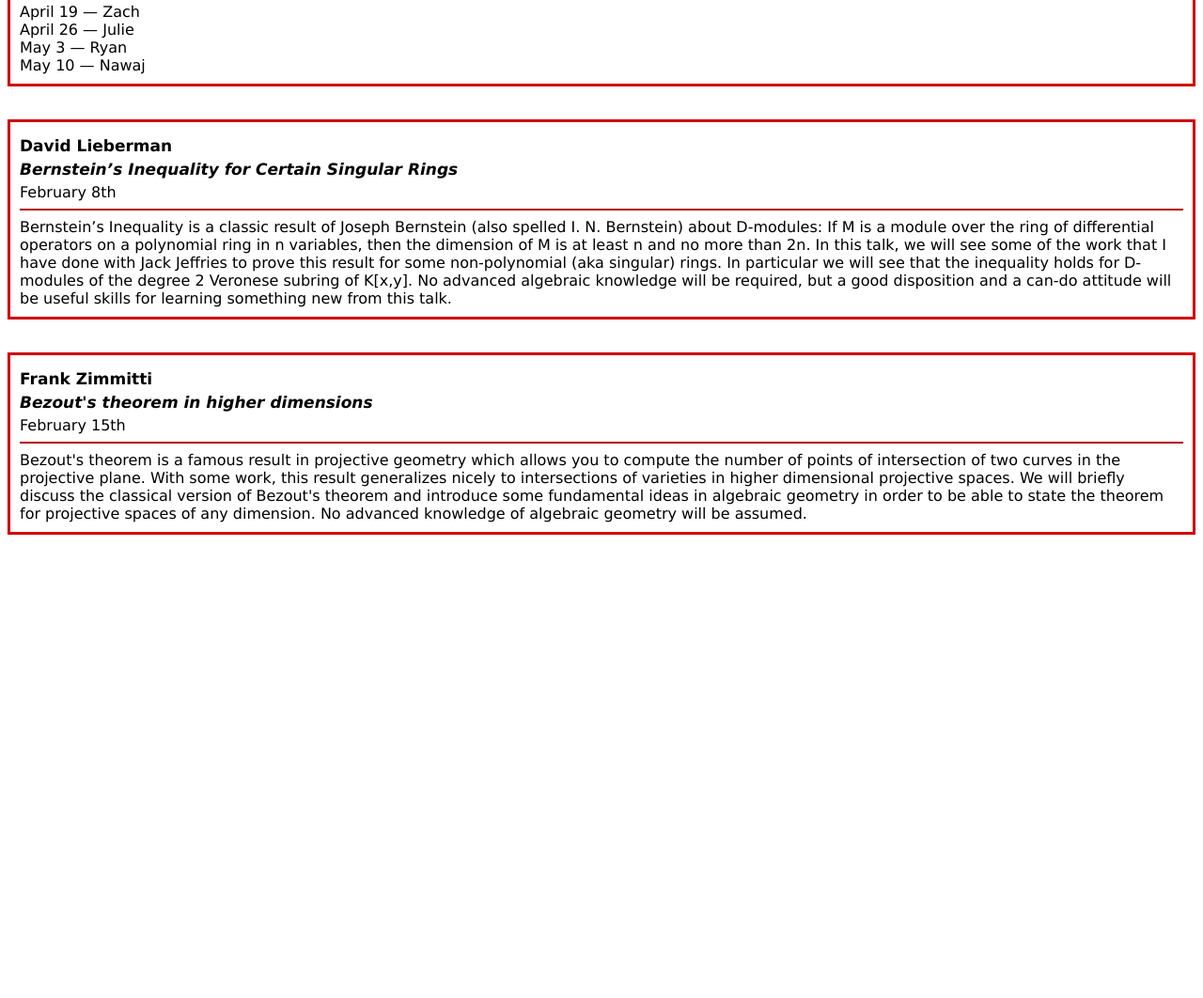
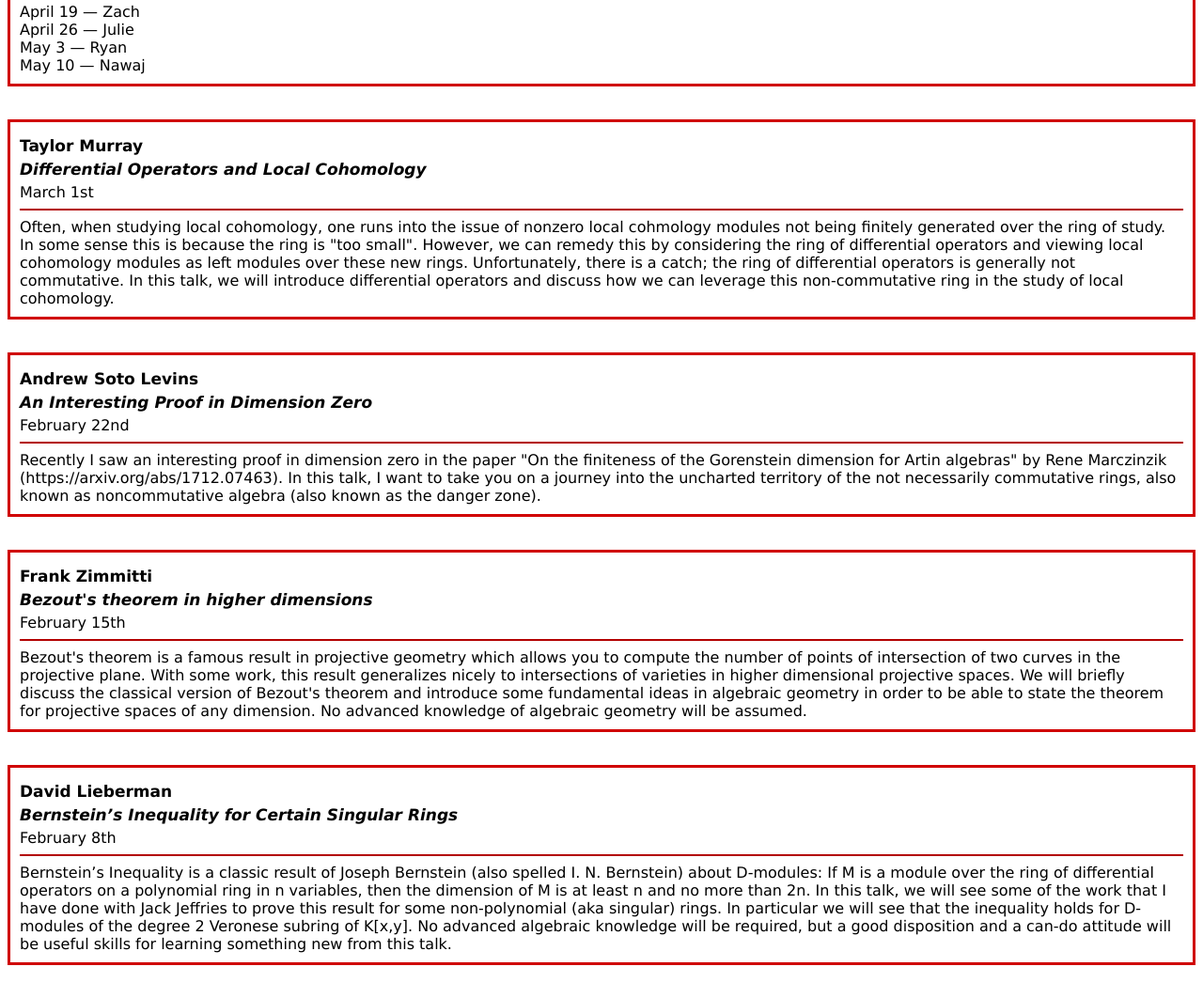
Before and after one commit to CARS-UNL/CARS-UNL.github.io, a plain HTML site: page current.html in a window 1280 px wide. Shown: the part 560-1622 px from the top of the page at 94% size. Before the commit the page ends 1164 px from the top, so only its background shows below. Drawn offline with Linux system fonts and the light colour scheme.

Commit message:
Update current.html

```diff
--- a/current.html
+++ b/current.html
@@ -95,11 +95,20 @@ This semester CARS is organized by Juliann Geraci and Taylor Murray</p>
 
 </div>
 <div class="tcard">
-<h3>David Lieberman</h3>
-<h3><em>Bernstein’s Inequality for Certain Singular Rings</em></h3>
-February 8th
+<h3>Taylor Murray</h3>
+<h3><em>Differential Operators and Local Cohomology</em></h3>
+March 1st
 <hr>
-Bernstein’s Inequality is a classic result of Joseph Bernstein (also spelled I. N. Bernstein) about D-modules: If M is a module over the ring of differential operators on a polynomial ring in n variables, then the dimension of M is at least n and no more than 2n. In this talk, we will see some of the work that I have done with Jack Jeffries to prove this result for some non-polynomial (aka singular) rings. In particular we will see that the inequality holds for D-modules of the degree 2 Veronese subring of K[x,y]. No advanced algebraic knowledge will be required, but a good disposition and a can-do attitude will be useful skills for learning something new from this talk.
+Often, when studying local cohomology, one runs into the issue of nonzero local cohmology modules not being finitely generated over the ring of study. In some sense this is because the ring is "too small". However, we can remedy this by considering the ring of differential operators and viewing local cohomology modules as left modules over these new rings. Unfortunately, there is a catch; the ring of differential operators is generally not commutative. In this talk, we will introduce differential operators and discuss how we can leverage this non-commutative ring in the study of local cohomology.
+</div>
+
+</div>
+<div class="tcard">
+<h3>Andrew Soto Levins</h3>
+<h3><em>An Interesting Proof in Dimension Zero</em></h3>
+February 22nd
+<hr>
+Recently I saw an interesting proof in dimension zero in the paper "On the finiteness of the Gorenstein dimension for Artin algebras" by Rene Marczinzik (https://arxiv.org/abs/1712.07463). In this talk, I want to take you on a journey into the uncharted territory of the not necessarily commutative rings, also known as noncommutative algebra (also known as the danger zone).
 </div>
 
 </div>
@@ -111,6 +120,15 @@ February 15th
 Bezout's theorem is a famous result in projective geometry which allows you to compute the number of points of intersection of two curves in the projective plane. With some work, this result generalizes nicely to intersections of varieties in higher dimensional projective spaces. We will briefly discuss the classical version of Bezout's theorem and introduce some fundamental ideas in algebraic geometry in order to be able to state the theorem for projective spaces of any dimension. No advanced knowledge of algebraic geometry will be assumed.
 </div>
 
+</div>
+<div class="tcard">
+<h3>David Lieberman</h3>
+<h3><em>Bernstein’s Inequality for Certain Singular Rings</em></h3>
+February 8th
+<hr>
+Bernstein’s Inequality is a classic result of Joseph Bernstein (also spelled I. N. Bernstein) about D-modules: If M is a module over the ring of differential operators on a polynomial ring in n variables, then the dimension of M is at least n and no more than 2n. In this talk, we will see some of the work that I have done with Jack Jeffries to prove this result for some non-polynomial (aka singular) rings. In particular we will see that the inequality holds for D-modules of the degree 2 Veronese subring of K[x,y]. No advanced algebraic knowledge will be required, but a good disposition and a can-do attitude will be useful skills for learning something new from this talk.
+</div>
+
 
 <script>
   includeHTMLSnippet();
```
